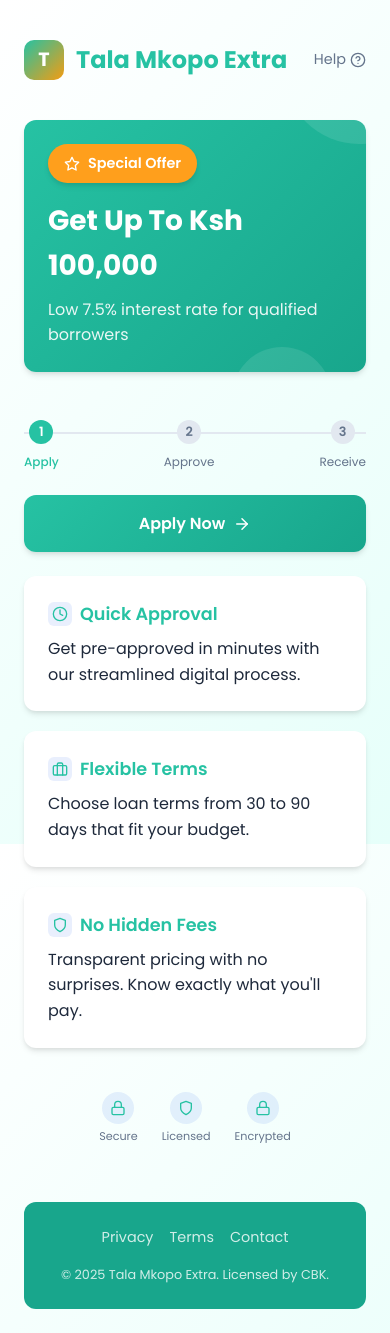
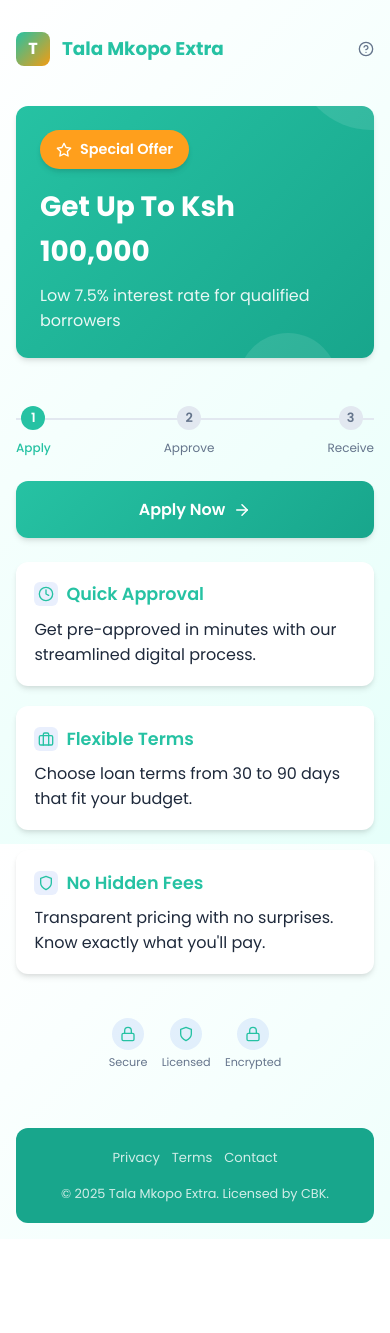
Before and after one commit to benardcheruiyot/tala, a React (Create React App) app in the folder frontend/: page / in a window 390 px wide. After the commit the page ends 1239 px from the top, so only its background shows below. Built offline with nearby package versions, Linux system fonts and the light colour scheme.

Commit message:
ui: improve mobile responsiveness across all pages

```diff
--- a/frontend/src/components/Footer.css
+++ b/frontend/src/components/Footer.css
@@ -31,3 +31,18 @@
   font-size: 0.8rem;
   opacity: 0.8;
 }
+
+@media (max-width: 480px) {
+  .footer {
+    padding: 1.15rem 1rem;
+  }
+
+  .footer-links {
+    flex-wrap: wrap;
+    gap: 0.75rem;
+  }
+
+  .footer-links a {
+    font-size: 0.82rem;
+  }
+}
--- a/frontend/src/components/Header.css
+++ b/frontend/src/components/Header.css
@@ -45,3 +45,31 @@
 .help-link:hover {
   color: var(--primary);
 }
+
+@media (max-width: 480px) {
+  .header {
+    gap: 0.75rem;
+  }
+
+  .logo {
+    min-width: 0;
+  }
+
+  .logo-icon {
+    width: 34px;
+    height: 34px;
+    font-size: 1rem;
+    border-radius: 8px;
+  }
+
+  .logo-text {
+    font-size: 1.15rem;
+    white-space: nowrap;
+    overflow: hidden;
+    text-overflow: ellipsis;
+  }
+
+  .help-link span {
+    display: none;
+  }
+}
--- a/frontend/src/pages/Loan.css
+++ b/frontend/src/pages/Loan.css
@@ -7,7 +7,7 @@
 
 .apply-container {
   width: 100%;
-  max-width: 560px;
+  max-width: 100%;
   margin: 0 auto;
   padding-bottom: 1rem;
 }
@@ -77,6 +77,7 @@
 .recent-loans-box p {
   color: #657289;
   font-size: 0.86rem;
+  word-break: break-word;
 }
 
 .recent-loan-ticker {
@@ -196,3 +197,30 @@
     font-size: 0.95rem;
   }
 }
+
+@media (max-width: 480px) {
+  .loan-content {
+    padding: 1rem;
+  }
+
+  .loan-content h1 {
+    font-size: 1.25rem;
+  }
+
+  .loan-grid {
+    grid-template-columns: 1fr;
+    gap: 0.7rem;
+  }
+
+  .loan-option {
+    padding: 0.85rem 0.65rem;
+  }
+
+  .loan-amount {
+    font-size: 0.95rem;
+  }
+
+  .processing-fee {
+    font-size: 0.78rem;
+  }
+}
--- a/frontend/src/styles/globals.css
+++ b/frontend/src/styles/globals.css
@@ -32,6 +32,7 @@
   background: linear-gradient(135deg, #ffffff 0%, #e6fffa 100%);
   color: var(--text);
   line-height: 1.6;
+  overflow-x: hidden;
 }
 
 #root {
@@ -197,3 +198,18 @@
     padding: 1.75rem;
   }
 }
+
+@media (max-width: 480px) {
+  .container {
+    padding: 1rem;
+  }
+
+  .card {
+    padding: 1.15rem;
+  }
+
+  .trust-badges {
+    gap: 0.9rem;
+    flex-wrap: wrap;
+  }
+}
```
